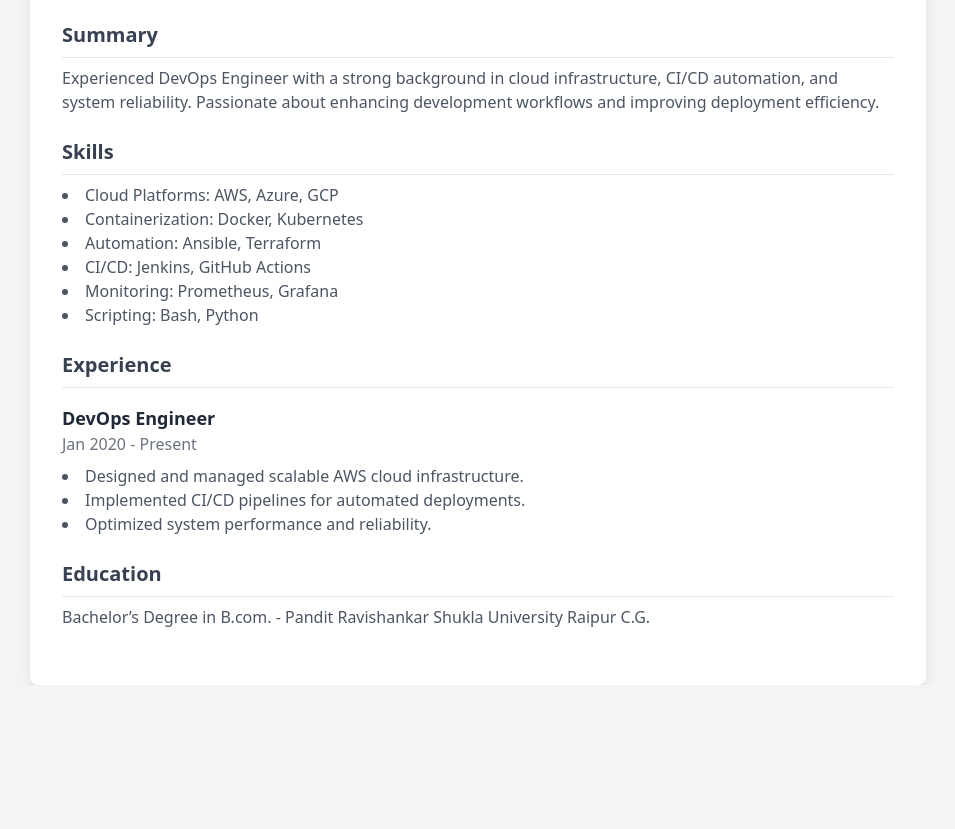
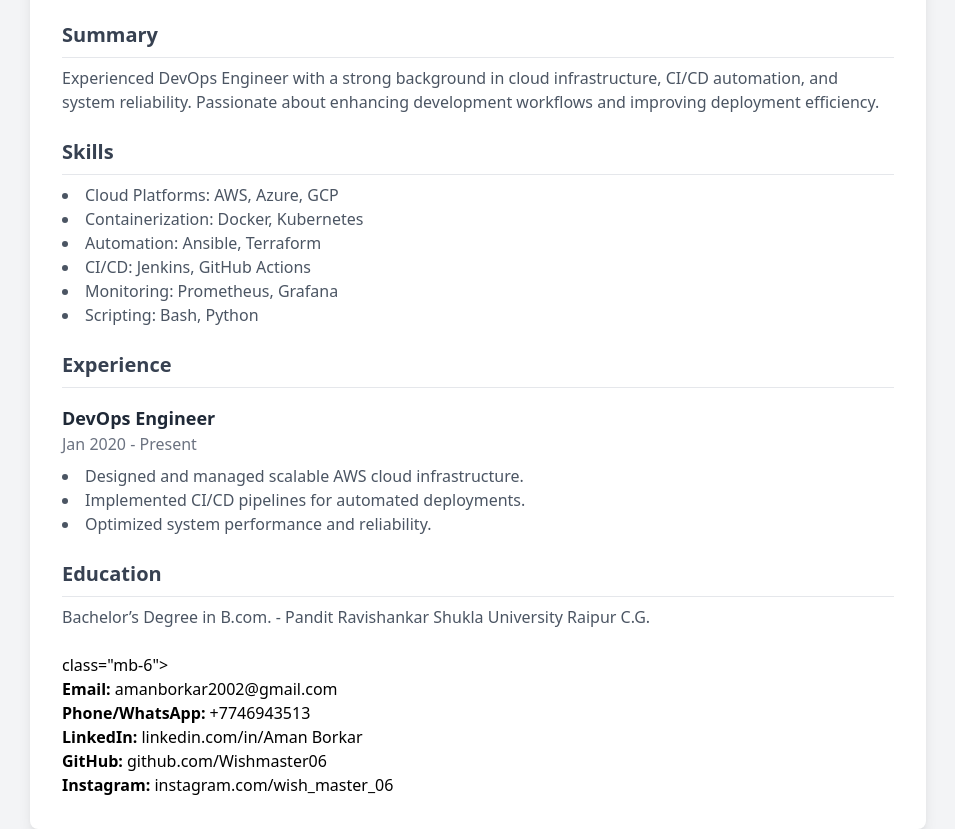
Before and after one commit to Wishmaster06/Amanborkar-b-34-35, a plain HTML site: page index.html in a window 1280 px wide. Shown: the part 163-992 px from the top of the page, without its empty margins (162-1117 px from the left). Before the commit the page ends 848 px from the top, so only its background shows below. Drawn offline with nearby package versions, Linux system fonts and the light colour scheme.

Commit message:
Update index.html

```diff
--- a/index.html
+++ b/index.html
@@ -47,7 +47,16 @@
         <section class="mb-6">
             <h2 class="text-xl font-semibold text-gray-700 border-b pb-2">Education</h2>
             <p class="text-gray-600 mt-2">Bachelor’s Degree in B.com. - Pandit Ravishankar Shukla University Raipur C.G.</p>
+        </ul>
         </section>
+
+        </section> class="mb-6">
+        <p><strong>Email:</strong> <a href="mailto:your.email@gmail.com">amanborkar2002@gmail.com</a></p>
+        <p><strong>Phone/WhatsApp:</strong> +7746943513</p>
+        <p><strong>LinkedIn:</strong> <a href="https://linkedin.com/in/yourprofile" target="_blank">linkedin.com/in/Aman Borkar</a></p>
+        <p><strong>GitHub:</strong> <a href="https://github.com/yourgithub" target="_blank">github.com/Wishmaster06</a></p>
+        <p><strong>Instagram:</strong> <a href="https://instagram.com/yourinstagram" target="_blank">instagram.com/wish_master_06</a></p>
+
     </div>
 </body>
 </html>
```
